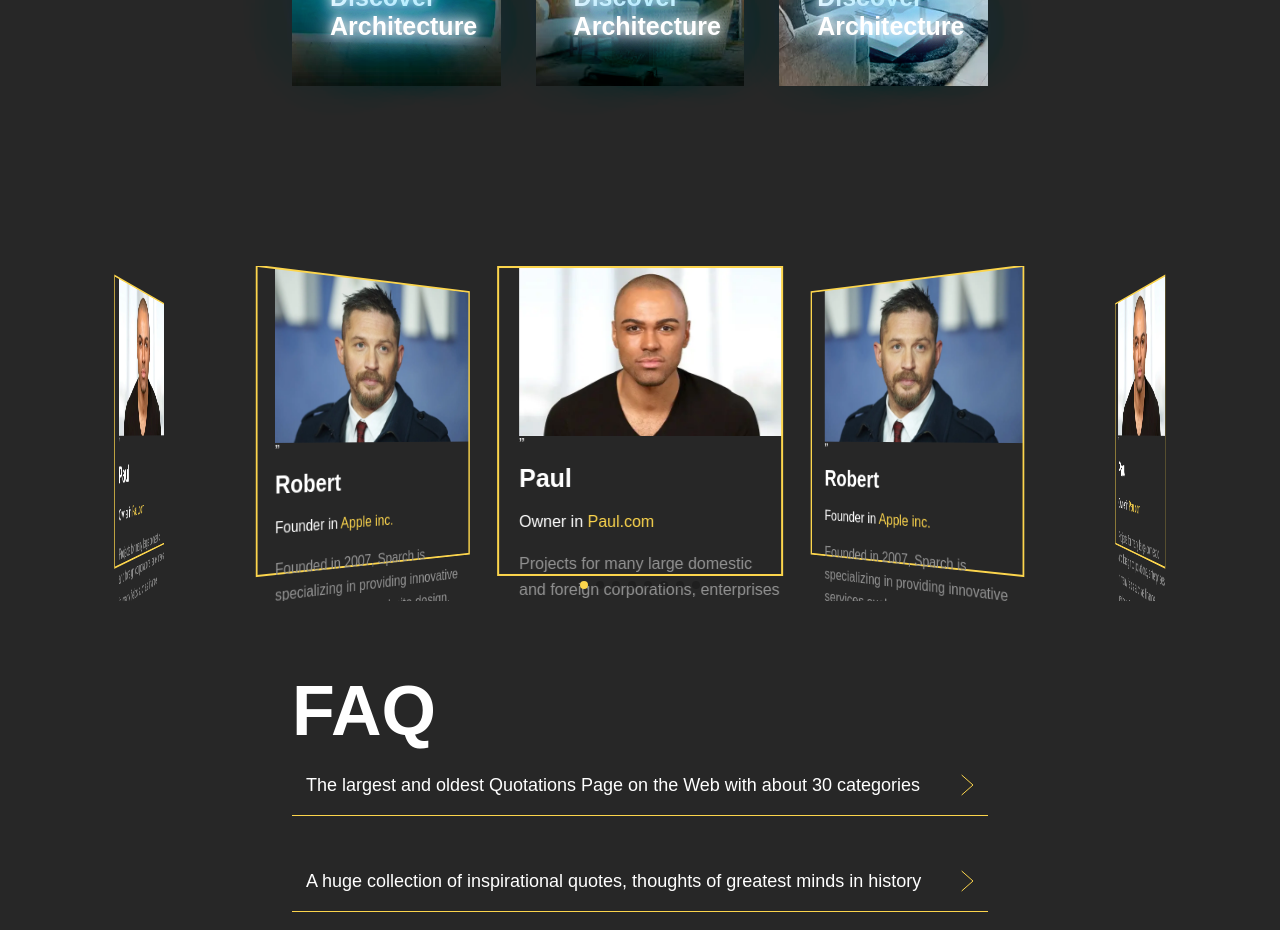
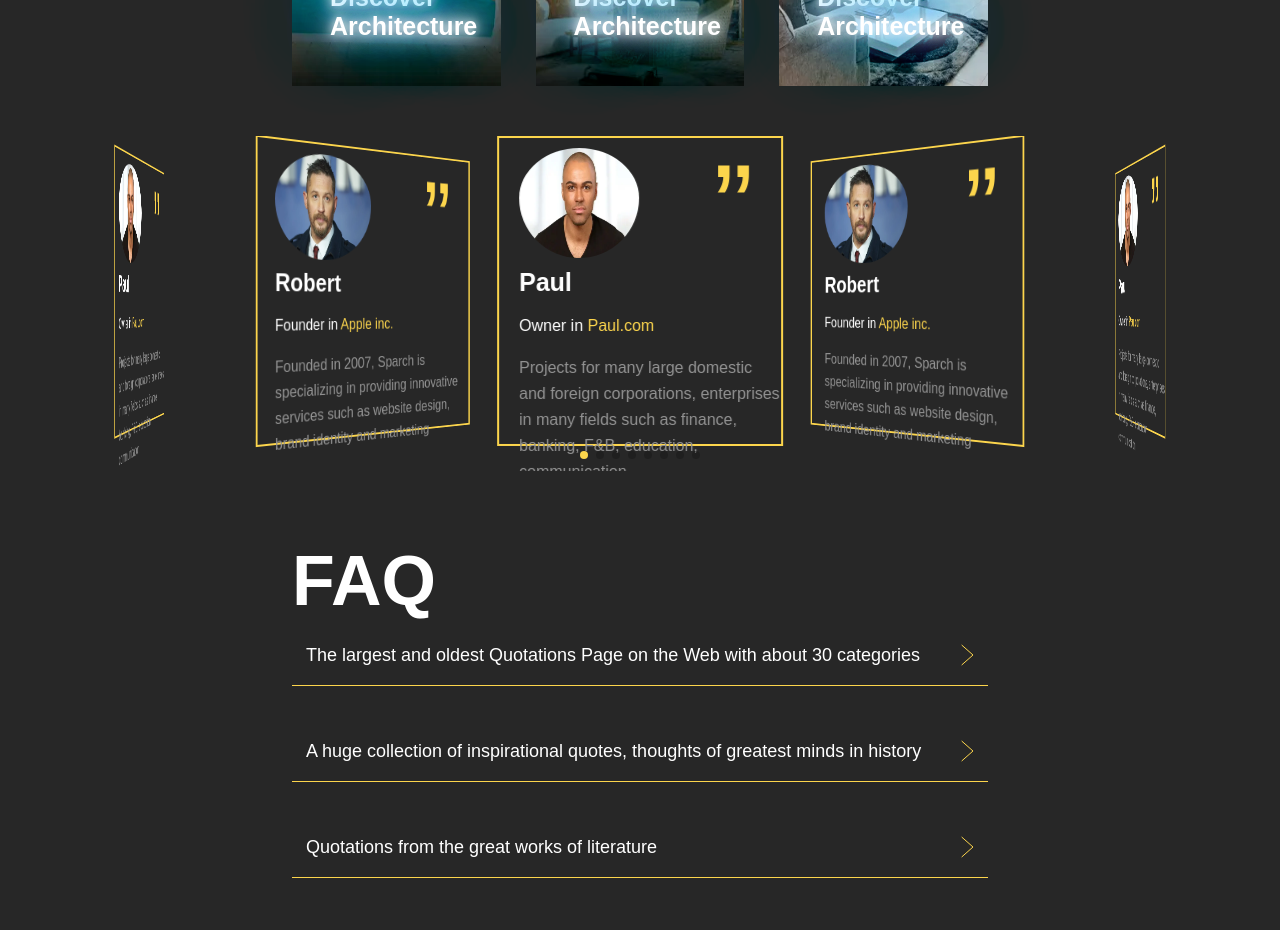
Before and after one commit to alexcodaline/DubaiRealty, a React (Create React App) app: page / in a window 1280 px wide. Shown: the part 5060-5990 px from the top of the page. Built offline with nearby package versions, Linux system fonts and the light colour scheme.

Commit message:
fix style

```diff
--- a/src/components/Clients/Clients.scss
+++ b/src/components/Clients/Clients.scss
@@ -1,15 +1,7 @@
 .clients {
-  margin-top: 180px;
+  margin-top: 50px;
   width: 100%;
 }
-
-
-.container-swiper-client {
-  display: block;
-  overflow: hidden!important;
-  position: relative!important;
-}
-
 .swiper-slide-client {
   display: flex;
   flex-direction: column;
@@ -20,17 +12,10 @@
   width: 100%;
   height: 310px;
   margin-bottom: 25px;
-  position: relative;
-  .active {
-    height: max-content;
-    width: 100%;
-    display: flex;
-    justify-content: space-between;
-    position: relative;
     .client-photo {
-      position: absolute;
       top: -50px;
       border-radius: 50%;
+      padding-top: 10px;
       height: 120px;
       width: 120px;
     }
@@ -42,7 +27,7 @@
       padding-right: 30px;
     }
   }
-}
+
 .client-block-desc {
   display: flex;
   flex-direction: column;
```
